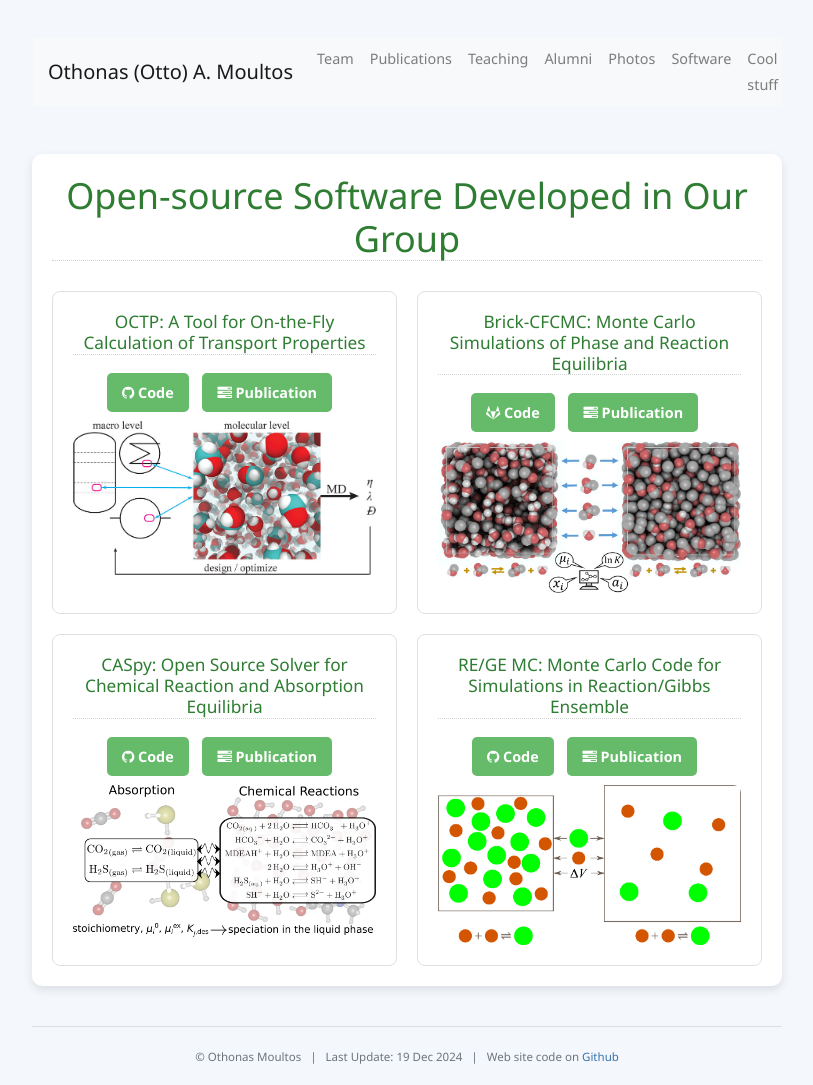
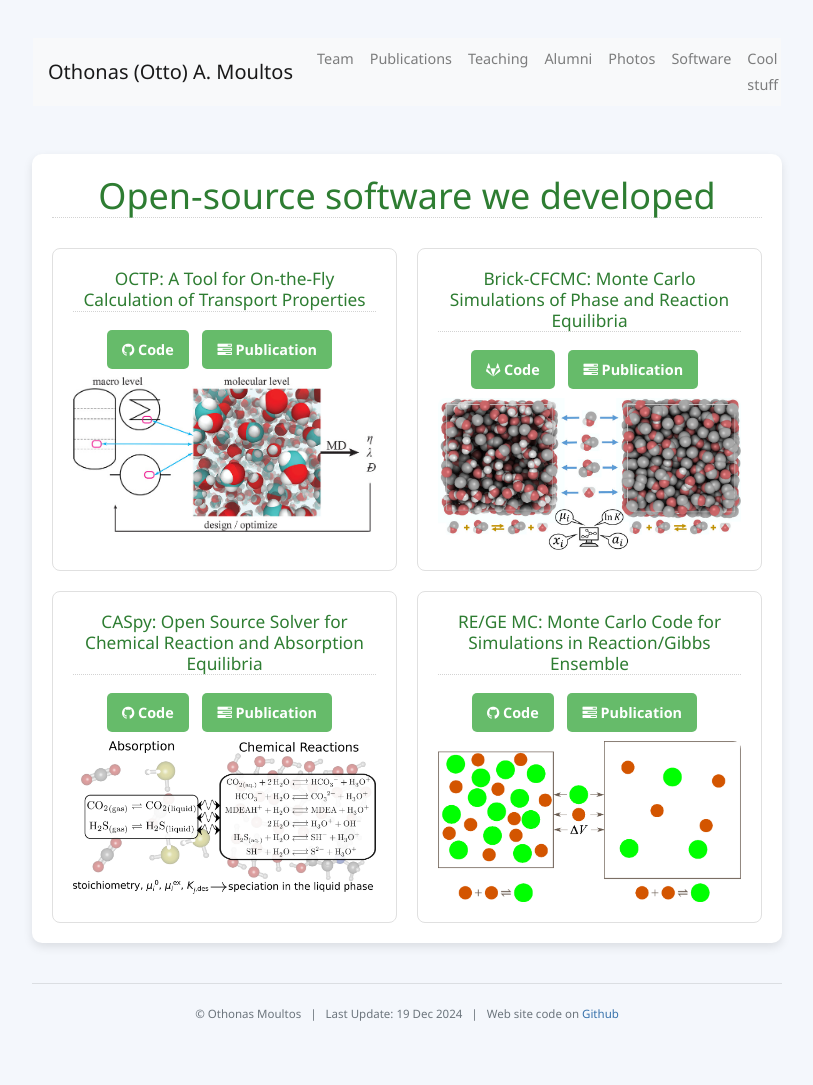
Before and after one commit to omoultosEthTuDelft/web, a Jekyll site: the page built from software/index.md, in a window 1280 px wide. Shown: the whole page, without its empty margins (233-1046 px from the left). Built offline with Jekyll 4.4.1, drawn with Linux system fonts in a browser that asks for light colours; nearby versions of some CDN libraries; after the commit the page ends 1042 px from its top, so only the background shows below that.

Commit message:
softwareFancier

```diff
--- a/software/index.md
+++ b/software/index.md
@@ -88,7 +88,7 @@ title: "Software"
 </style>
 
 <div class="content">
-  <h3>Open-source Software Developed in Our Group</h3>
+  <h3>Open-source software we developed</h3>
   <div class="grid">
     <!-- OCTP -->
     <div class="card">
```
